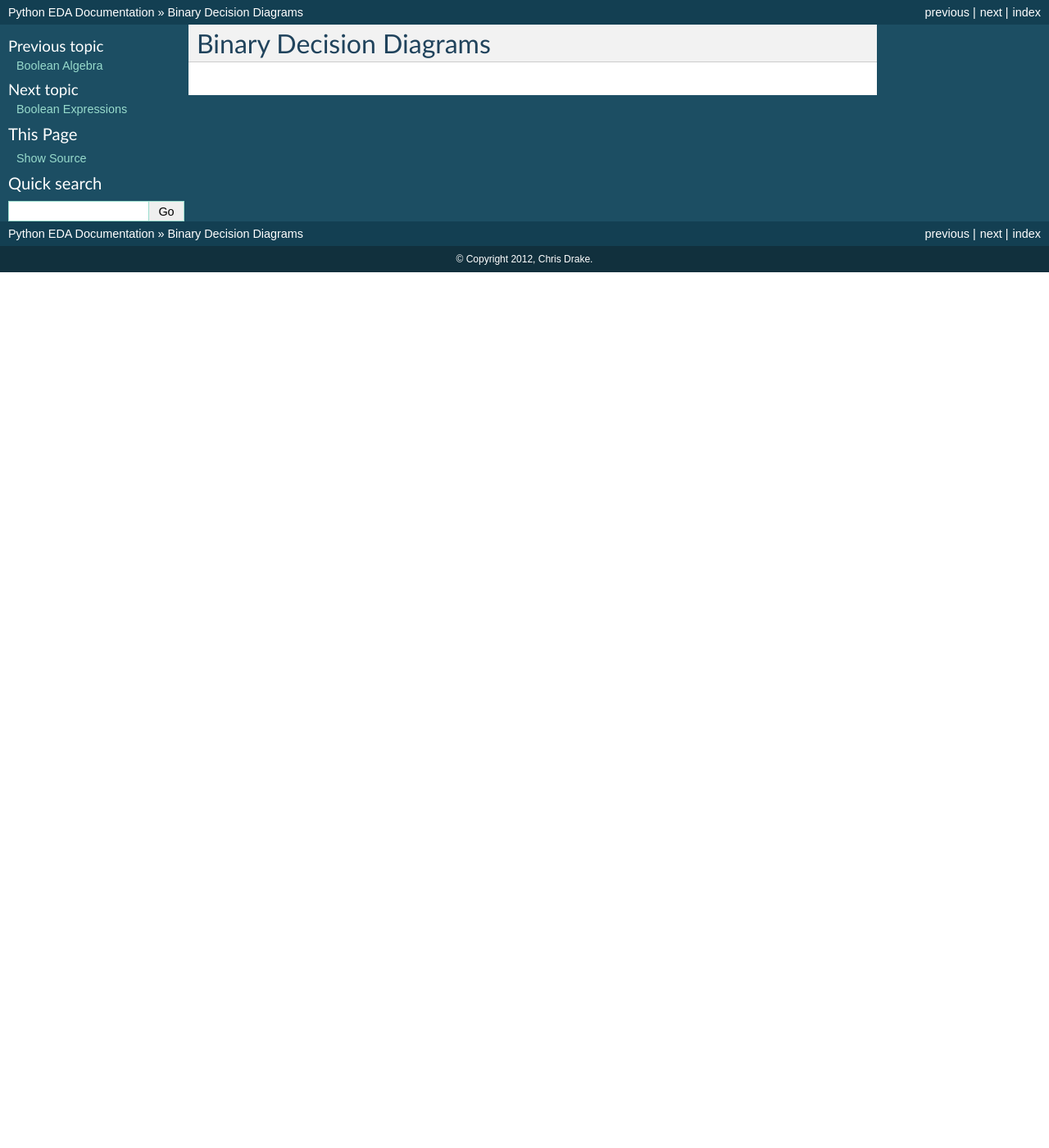
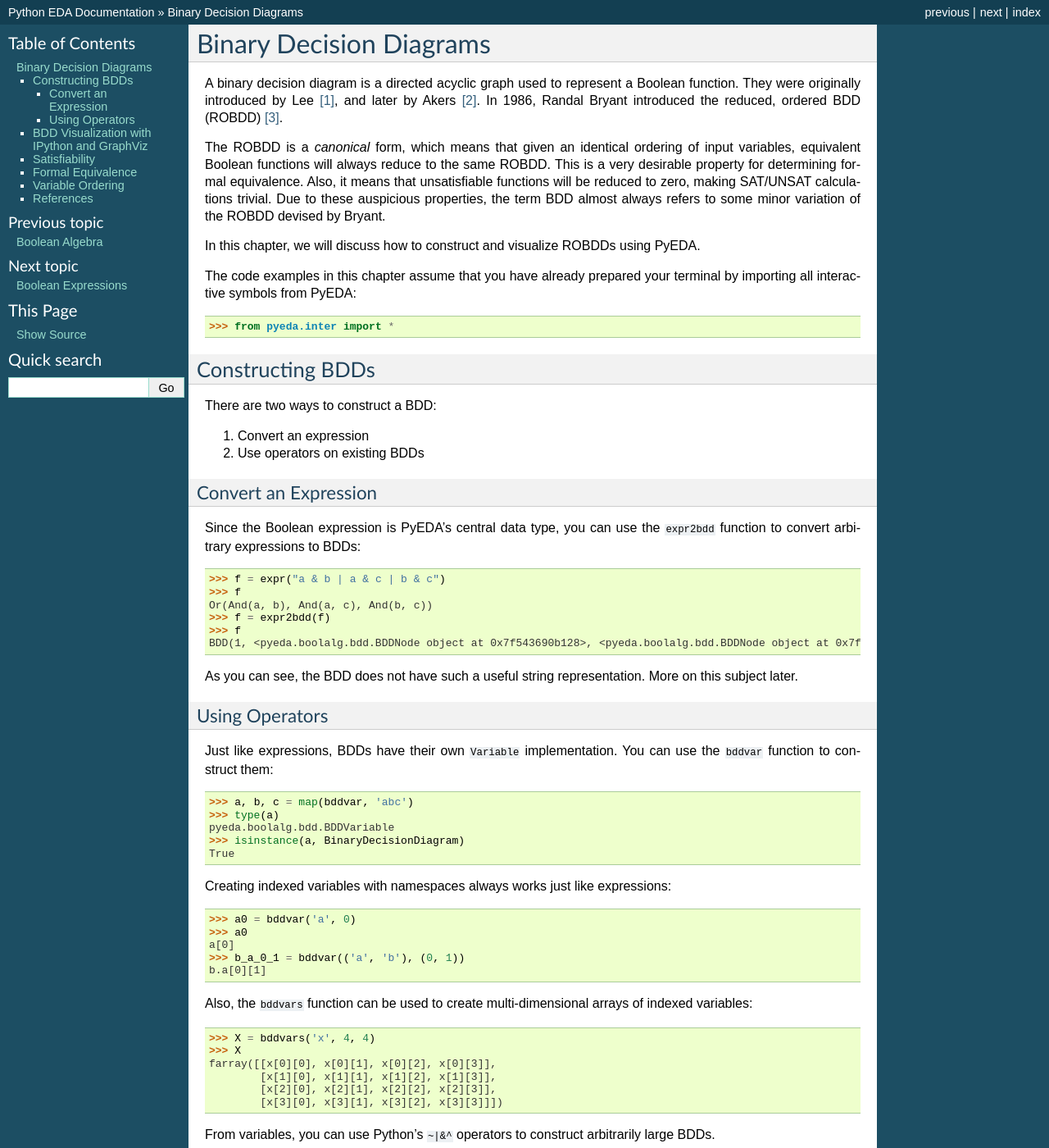
Before and after one commit to cjdrake/pyeda, a Sphinx documentation site: the page built from doc/source/bdd.rst, in a window 1280 px wide and 1400 px high. Shown: the whole window at 82% size. Built offline with Sphinx 7.4.7, drawn with Linux system fonts in a browser that asks for light colours; some of the changed text lies outside the part shown.

Commit message:
Add some BDD documentation

```diff
--- a/doc/source/bdd.rst
+++ b/doc/source/bdd.rst
@@ -3,3 +3,126 @@
 ****************************
   Binary Decision Diagrams
 ****************************
+
+A binary decision diagram is a directed acyclic graph used to represent a
+Boolean function.
+They were originally introduced by Lee [#f1]_,
+and later by Akers [#f2]_.
+In 1986, Randal Bryant introduced the reduced, ordered BDD (ROBDD) [#f3]_.
+
+The ROBDD is a *canonical* form,
+which means that given an identical ordering of input variables,
+equivalent Boolean functions will always reduce to the same ROBDD.
+This is a very desirable property for determining formal equivalence.
+Also, it means that unsatisfiable functions will be reduced to zero,
+making SAT/UNSAT calculations trivial.
+Due to these auspicious properties, the term BDD almost always refers to some
+minor variation of the ROBDD devised by Bryant.
+
+In this chapter,
+we will discuss how to construct and visualize ROBDDs using PyEDA.
+
+The code examples in this chapter assume that you have already prepared your
+terminal by importing all interactive symbols from PyEDA::
+
+   >>> from pyeda.inter import *
+
+Constructing BDDs
+=================
+
+There are two ways to construct a BDD:
+
+1. Convert an expression
+2. Use operators on existing BDDs
+
+Convert an Expression
+---------------------
+
+Since the Boolean expression is PyEDA's central data type,
+you can use the ``expr2bdd`` function to convert arbitrary expressions to BDDs::
+
+   >>> f = expr("a & b | a & c | b & c")
+   >>> f
+   Or(And(a, b), And(a, c), And(b, c))
+   >>> f = expr2bdd(f)
+   >>> f
+   BDD(1, <pyeda.boolalg.bdd.BDDNode object at 0x7f543690b128>, <pyeda.boolalg.bdd.BDDNode object at 0x7f543690b198>)
+
+As you can see, the BDD does not have such a useful string representation.
+More on this subject later.
+
+Using Operators
+---------------
+
+Just like expressions, BDDs have their own ``Variable`` implementation.
+You can use the ``bddvar`` function to construct them::
+
+   >>> a, b, c = map(bddvar, 'abc')
+   >>> type(a)
+   pyeda.boolalg.bdd.BDDVariable
+   >>> isinstance(a, BinaryDecisionDiagram)
+   True
+
+Creating indexed variables with namespaces always works just like expressions::
+
+   >>> a0 = bddvar('a', 0)
+   >>> a0
+   a[0]
+   >>> b_a_0_1 = bddvar(('a', 'b'), (0, 1))
+   b.a[0][1]
+
+Also, the ``bddvars`` function can be used to create multi-dimensional arrays
+of indexed variables::
+
+   >>> X = bddvars('x', 4, 4)
+   >>> X
+   farray([[x[0][0], x[0][1], x[0][2], x[0][3]],
+           [x[1][0], x[1][1], x[1][2], x[1][3]],
+           [x[2][0], x[2][1], x[2][2], x[2][3]],
+           [x[3][0], x[3][1], x[3][2], x[3][3]]])
+
+From variables, you can use Python's ``~|&^`` operators to construct arbitrarily
+large BDDs.
+
+Here is the simple majority function again::
+
+   >>> f = a & b | a & c | b & c
+   >>> f
+   BDD(1, <pyeda.boolalg.bdd.BDDNode object at 0x7f543690b128>, <pyeda.boolalg.bdd.BDDNode object at 0x7f543690b198>)
+
+This time, we can see the benefit of having variables available::
+
+   >>> f.restrict({a: 0})
+   BDD(2, <pyeda.boolalg.bdd.BDDNode object at 0x7f5436b7dfd0>, <pyeda.boolalg.bdd.BDDNode object at 0x7f543690b048>)
+   >>> f.restrict({a: 1, b: 0})
+   c
+   >>> f.restrict({a: 1, b: 1})
+   1
+
+BDD Visualization with IPython and GraphViz
+===========================================
+
+Satisfiability
+==============
+
+Formal Equivalence
+==================
+
+Variable Ordering
+=================
+
+References
+==========
+
+.. [#f1] C.Y. Lee,
+         *Representation of Switching Circuits by Binary-Decision Programs*,
+         Bell System Technical Journal, Vol. 38, July 1959, pp. 985-999.
+
+.. [#f2] S.B. Akers,
+         *Binary Decision Diagrams*,
+         IEEE Transactions on Computers, Vol. C-27, No. 6, June 1978, pp. 509-516.
+
+.. [#f3] Randal E. Bryant
+         *Graph-Based Algorithms for Boolean Function Manipulation*,
+         IEEE Transactions on Computers, 1986
+         http://www.cs.cmu.edu/~bryant/pubdir/ieeetc86.pdf
```
